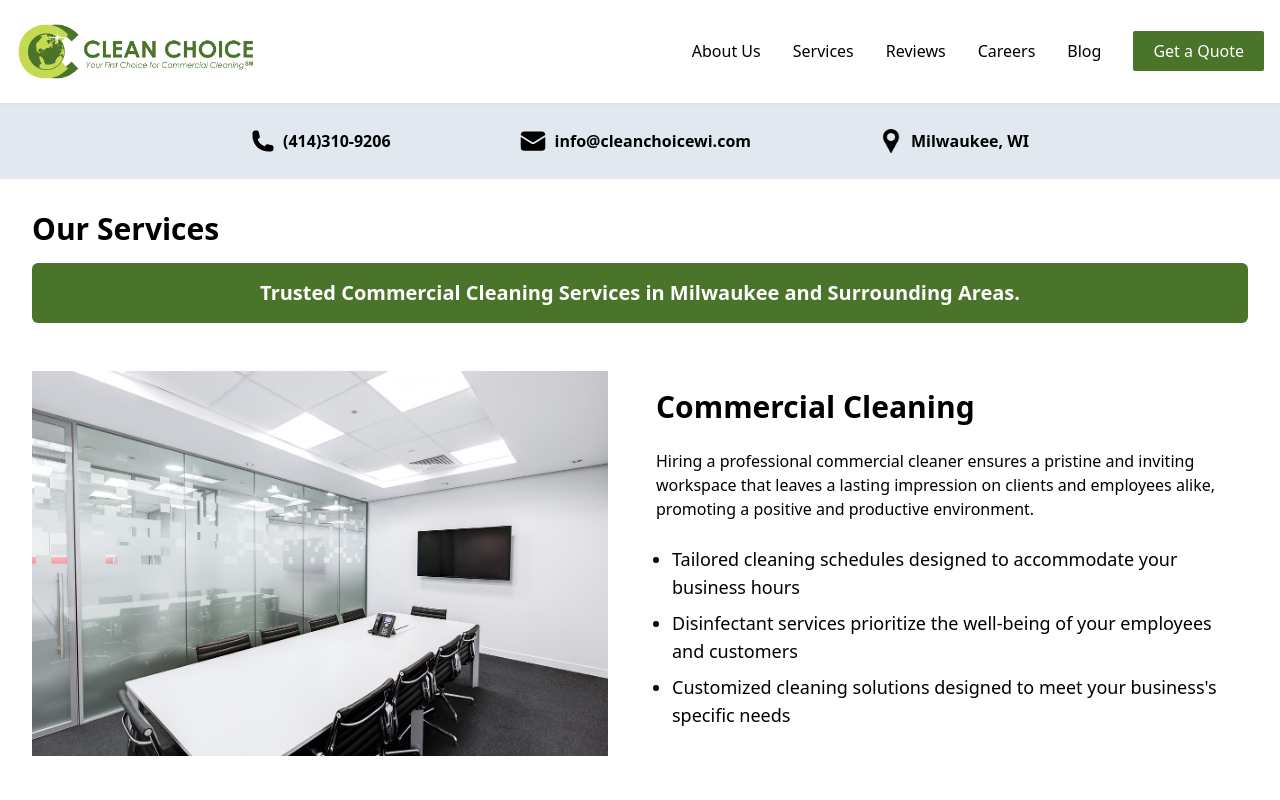
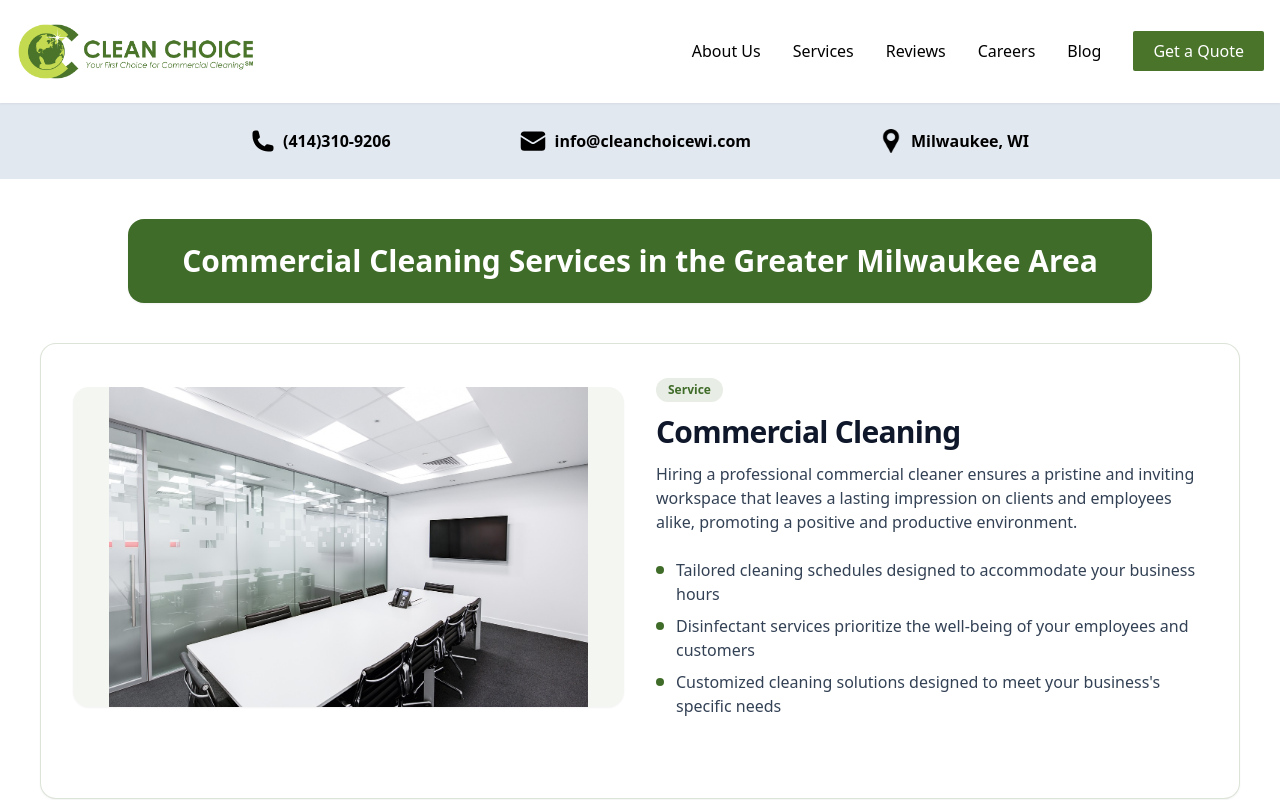
Before and after one commit to Clean-Choice-Website/clean-choice, a React (Vite) app: page /services in a window 1280 px wide. Shown: the top 800 px of the page. Built offline with nearby package versions, Linux system fonts and the light colour scheme.

Commit message:
Updated Services Page

```diff
--- a/src/Services.jsx
+++ b/src/Services.jsx
@@ -24,38 +24,43 @@ import ContactInfo from "./components/ContactInfo";
 import ServicesContent from "./components/ServicesContent";
 import { Helmet } from "react-helmet";
 
-const Services = ({ openModal }) => {
+const DARK = "#406C2A";
+const MID_TINT = "rgba(64,108,42,0.18)";
+const LIGHT_TINT = "rgba(64,108,42,0.12)";
+
+const FORM_URL = "https://40s7vw.share-na2.hsforms.com/2vnsTJgLFQiK5iSSq8YUuVA";
+
+const Services = () => {
   const [isLoading, setIsLoading] = useState(true);
 
   useEffect(() => {
-    const imagePromises = [
-      new Promise((resolve) => {
-        const img1 = new Image();
-        img1.src = CommercialCleaning;
-        img1.onload = resolve;
-      }),
-      new Promise((resolve) => {
-        const img2 = new Image();
-        img2.src = CleaningImg;
-        img2.onload = resolve;
-      }),
-      new Promise((resolve) => {
-        const img3 = new Image();
-        img3.src = FloorCare;
-        img3.onload = resolve;
-      }),
+    const sources = [
+      CommercialCleaning,
+      CleaningImg,
+      FloorCare,
+      ConstructionCleaning,
+      Wax,
     ];
 
-    Promise.all(imagePromises).then(() => {
+    Promise.all(
+      sources.map(
+        (src) =>
+          new Promise((resolve) => {
+            const img = new Image();
+            img.src = src;
+            img.onload = resolve;
+            img.onerror = resolve;
+          })
+      )
+    ).then(() => {
       setIsLoading(false);
       scrollToTop();
     });
   }, []);
 
   return (
-    <div>
+    <div className="bg-white">
       <Helmet>
-        {/* Google Analytics tracking code */}
         <script
           async
           src="https://www.googletagmanager.com/gtag/js?id=AW-16595064549"
@@ -71,79 +76,140 @@ const Services = ({ openModal }) => {
         <title>Milwaukee Commercial Cleaning Services | Clean Choice WI</title>
         <meta
           name="description"
-          content="Clean Choice Wisconsin: Commercial cleaning, carpet cleaning, floor scrubbing, office cleaning in Milwaukee, WI."
+          content="Clean Choice Wisconsin provides commercial cleaning, one-time deep cleans, carpet cleaning, floor scrubbing, construction clean-up, and strip & wax services across Milwaukee and surrounding areas."
         />
       </Helmet>
+
       {isLoading ? (
         <div className="mt-40 flex h-screen items-start justify-center">
-          <MoonLoader color={"#497429"} />
+          <MoonLoader color={DARK} />
         </div>
       ) : (
-        <div>
+        <>
           <ContactInfo />
-          <div className="mx-auto max-w-screen-sm lg:max-w-7xl">
-            <section className="mx-8 flex flex-col items-center justify-between py-4 lg:items-start">
-              <h2 className="mt-4 text-3xl font-bold">Our Services</h2>
-              <div className="w-full py-4 md:mx-0 lg:pb-10">
-                <h1 className="rounded-md bg-logoGreen px-4 py-4 text-center text-xl font-bold text-white lg:px-0">
-                  Trusted Commercial Cleaning Services in Milwaukee and
-                  Surrounding Areas.
+
+          {/* Simple green header: ONE LINE ONLY */}
+          <section className="py-10">
+            <div className="mx-auto max-w-screen-2xl px-6 md:px-10">
+              <div
+                className="mx-auto max-w-5xl rounded-2xl px-6 py-6 text-center text-white shadow-sm"
+                style={{ backgroundColor: DARK }}
+              >
+                <h1 className="text-2xl font-extrabold md:text-3xl">
+                  Commercial Cleaning Services in the Greater Milwaukee Area
                 </h1>
               </div>
-              <div className="flex flex-col gap-6 lg:mx-0">
+            </div>
+          </section>
+
+          {/* Services Blocks */}
+          <section className="pb-14 md:pb-16">
+            <div className="mx-auto max-w-screen-2xl px-6 md:px-10">
+              <div className="flex flex-col gap-10">
                 <ServicesContent
                   image={CommercialCleaning}
-                  name={"Commercial Cleaning"}
+                  name="Commercial Cleaning"
                   list={commercialList}
                   info={commercialInfo}
                   row={row}
+                  imgPos="center 30%"
                 />
+
                 <ServicesContent
                   image={CleaningImg}
-                  name={"Carpet Cleaning & Floor Scrubbing"}
+                  name="Carpet Cleaning & Floor Scrubbing"
                   list={carpetList}
                   info={carpetInfo}
                   row={rowReverse}
+                  imgPos="center 35%"
                 />
+
                 <ServicesContent
                   image={FloorCare}
-                  name={"One-Time Deep Cleaning"}
+                  name="One-Time Deep Cleaning"
                   list={floorList}
                   info={floorInfo}
                   row={row}
+                  imgPos="center 35%"
                 />
+
                 <ServicesContent
                   image={ConstructionCleaning}
-                  name={"Construction Cleaning"}
+                  name="Construction Cleaning"
                   list={constructionList}
                   info={constructionInfo}
                   row={rowReverse}
+                  imgPos="center 30%"
                 />
+
                 <ServicesContent
                   image={Wax}
-                  name={"Strip and Wax"}
+                  name="Strip & Wax"
                   list={waxList}
                   info={waxInfo}
                   row={row}
+                  imgPos="center"
                 />
               </div>
-            </section>
-            <div className="mb-4 flex flex-col items-center justify-center md:mx-8 md:mt-6 md:justify-start">
-              <p className="mb-6 font-bold">
-                Have a Question regarding a service?
-              </p>
-              <button
-                onClick={openModal}
-                className="inline-block w-32 rounded bg-logoGreen py-3 text-center text-xl font-bold text-white transition-all hover:bg-logoGreenHover"
-              >
-                Contact Us
-              </button>
+
+              {/* Bottom CTA (kept) */}
+              <div className="mt-16">
+                <div
+                  className="mx-auto max-w-3xl rounded-2xl border bg-white p-8 text-center shadow-sm"
+                  style={{ borderColor: MID_TINT }}
+                >
+                  <div
+                    className="inline-flex items-center gap-2 rounded-full px-3 py-1 text-xs font-semibold"
+                    style={{ backgroundColor: LIGHT_TINT, color: DARK }}
+                  >
+                    Get a Free Quote
+                  </div>
+
+                  <h3 className="mt-3 text-2xl font-extrabold text-slate-900">
+                    Services tailored to your space
+                  </h3>
+
+                  <p className="mx-auto mt-2 max-w-2xl text-slate-600">
+                    Tell us what you need and we’ll recommend the right plan.
+                    Quotes are fast and free.
+                  </p>
+
+                  <div className="mt-6">
+                    <a
+                      href={FORM_URL}
+                      target="_blank"
+                      rel="noopener noreferrer"
+                      className="inline-flex items-center justify-center rounded-xl bg-[#406C2A] px-8 py-3 font-semibold text-white shadow-lg shadow-green-700/30 transition hover:bg-[#355622]"
+                    >
+                      Get a Free Quote
+                    </a>
+                  </div>
+
+                  <p className="mt-4 text-base text-slate-700 md:text-lg">
+                    Or call{" "}
+                    <a
+                      href="tel:4143109206"
+                      className="font-bold text-[#406C2A] hover:underline"
+                    >
+                      (414) 310-9206
+                    </a>{" "}
+                    or email{" "}
+                    <a
+                      href="mailto:info@cleanchoicewi.com"
+                      className="font-bold text-[#406C2A] hover:underline"
+                    >
+                      info@cleanchoicewi.com
+                    </a>
+                  </p>
+                </div>
+              </div>
             </div>
-          </div>
-        </div>
+          </section>
+        </>
       )}
     </div>
   );
 };
 
 export default Services;
+0;
--- a/src/components/ServicesContent.jsx
+++ b/src/components/ServicesContent.jsx
@@ -1,32 +1,87 @@
-const ServicesContent = ({ image, name, info, list, row }) => {
+/* eslint-disable react/prop-types */
+const DARK = "#406C2A";
+const MID_TINT = "rgba(64,108,42,0.18)";
+const LIGHT_TINT = "rgba(64,108,42,0.12)";
+
+const ServicesContent = ({
+  image,
+  name,
+  info,
+  list,
+  row,
+  imgPos = "center",
+}) => {
   return (
-    <div className={row}>
-      <div className="hidden md:mt-2 lg:block lg:basis-1/2">
-        <img className="max-w-xl lg:w-full" src={image} alt="Cleaning Image" />
-      </div>
-      <div className="lg:basis-1/2">
-        <div className="my-4 text-center lg:mt-2 lg:text-left">
-          <h2 className="text-3xl font-bold">{name}</h2>
+    <article
+      className="rounded-2xl border bg-white p-6 shadow-sm md:p-8"
+      style={{ borderColor: MID_TINT }}
+    >
+      <div className={row}>
+        {/* Image (desktop) */}
+        <div className="hidden lg:block lg:basis-1/2">
+          <div
+            className="flex h-[320px] items-center justify-center overflow-hidden rounded-2xl shadow-sm"
+            style={{ backgroundColor: "rgba(64,108,42,0.06)" }}
+          >
+            <img
+              className="h-full w-full object-contain"
+              style={{ objectPosition: imgPos }}
+              src={image}
+              alt={name}
+              loading="lazy"
+            />
+          </div>
         </div>
-        <div className="items-start">
-          <p className="py-2 md:px-0">{info}</p>
-          <div className="mt-2">
-            <div className="lg:hidden">
-              <img className="w-auto" src={image} alt="Cleaning Image" />
+
+        {/* Content */}
+        <div className="lg:basis-1/2">
+          <div className="text-center lg:text-left">
+            <div
+              className="mx-auto inline-flex items-center gap-2 rounded-full px-3 py-1 text-xs font-semibold lg:mx-0"
+              style={{ backgroundColor: LIGHT_TINT, color: DARK }}
+            >
+              Service
             </div>
-            <div>
-              <ul className="ml-4 mt-4 list-disc text-lg">
-                {list.map((item, index) => (
-                  <li className="mb-2" key={index}>
-                    {item}
-                  </li>
-                ))}
-              </ul>
+
+            <h2 className="mt-3 text-2xl font-extrabold tracking-tight text-slate-900 md:text-3xl">
+              {name}
+            </h2>
+          </div>
+
+          <p className="mt-3 text-slate-700">{info}</p>
+
+          {/* Image (mobile/tablet) */}
+          <div className="mt-5 lg:hidden">
+            <div
+              className="flex h-64 items-center justify-center overflow-hidden rounded-2xl shadow-sm"
+              style={{ backgroundColor: "rgba(64,108,42,0.06)" }}
+            >
+              <img
+                className="h-full w-full object-contain"
+                style={{ objectPosition: imgPos }}
+                src={image}
+                alt={name}
+                loading="lazy"
+              />
             </div>
           </div>
+
+          {/* List */}
+          <ul className="mt-6 space-y-2 text-slate-700">
+            {list.map((item, index) => (
+              <li key={index} className="flex gap-3">
+                <span
+                  className="mt-2 h-2 w-2 shrink-0 rounded-full"
+                  style={{ backgroundColor: DARK }}
+                  aria-hidden="true"
+                />
+                <span>{item}</span>
+              </li>
+            ))}
+          </ul>
         </div>
       </div>
-    </div>
+    </article>
   );
 };
 
```
